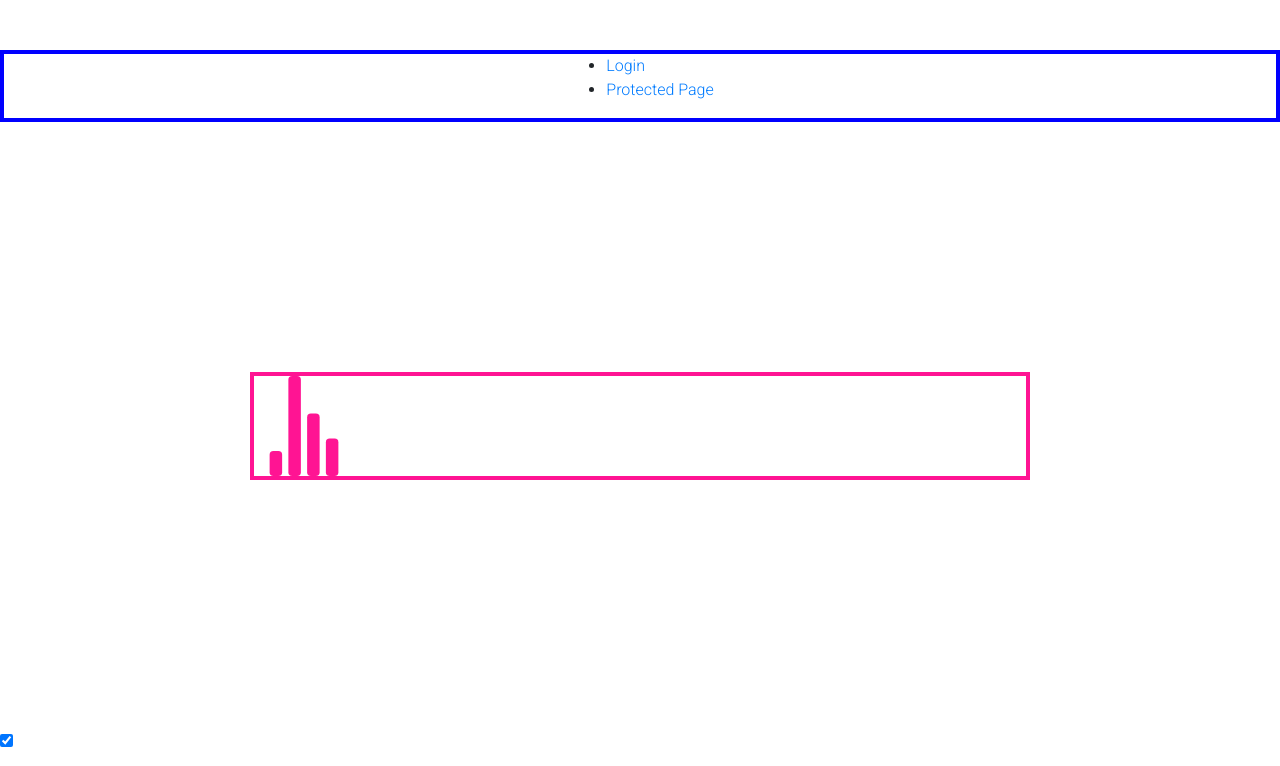
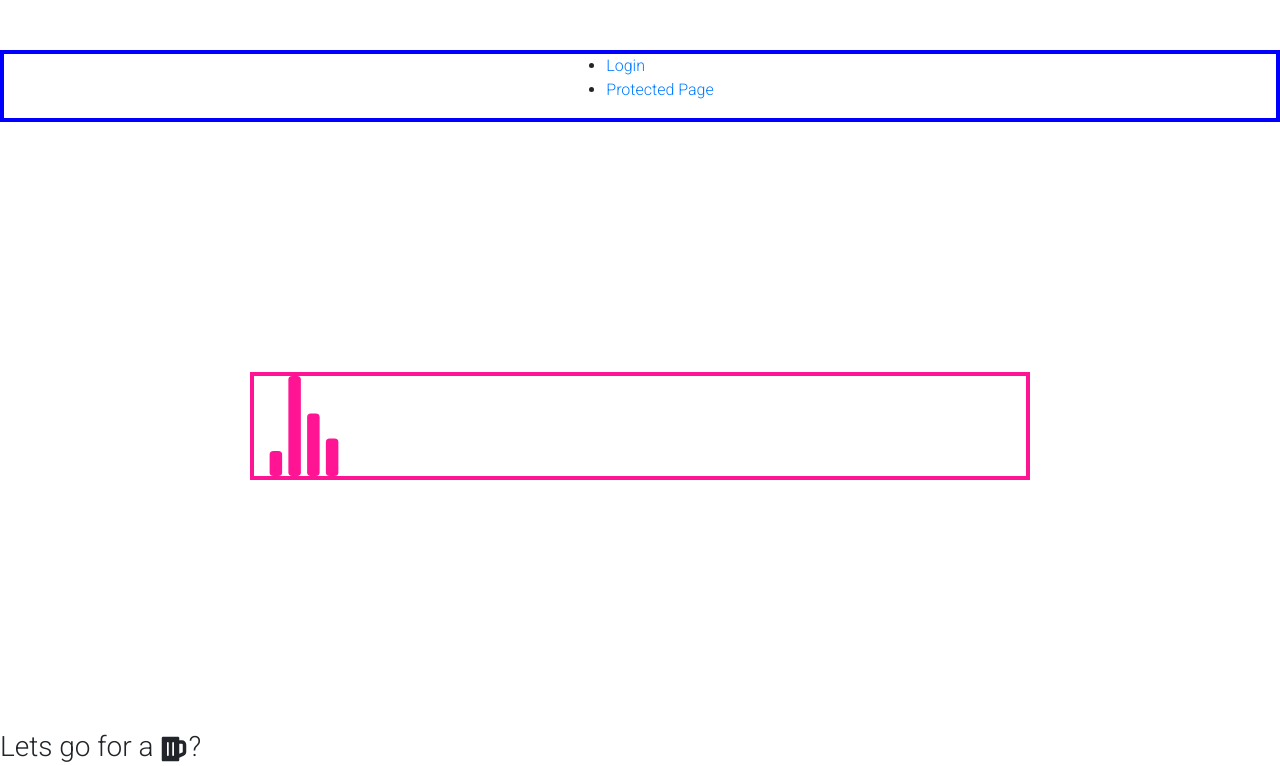
Before and after one commit to lambda-use-my-tech-stuff-built-week/UseMyTechStuff_FrontEnd, a React (Create React App) app in the folder usemytechstuff_frontend/: page /protected in a window 1280 px wide. Shown: the top 766 px of the page. Built offline with nearby package versions, Linux system fonts and the light colour scheme; sample sign-in values are in the browser's storage.

Commit message:
verifying react-icons working

```diff
--- a/usemytechstuff_frontend/src/components/ItemList.js
+++ b/usemytechstuff_frontend/src/components/ItemList.js
@@ -4,6 +4,7 @@ import './App.css';
 import Loader from 'react-loader-spinner';
 import { connect } from 'react-redux';
 import { withRouter } from "react-router-dom";
+import { FaBeer } from 'react-icons/fa';
 
 class Itemlist extends Component {
   constructor(props) {
@@ -47,6 +48,9 @@ class Itemlist extends Component {
           width={100}
           style={{ border: "4px solid deeppink", margin: "250px" }}
         />
+
+
+         <h3> Lets go for a <FaBeer />? </h3>
 
         <label>
           <input
```
